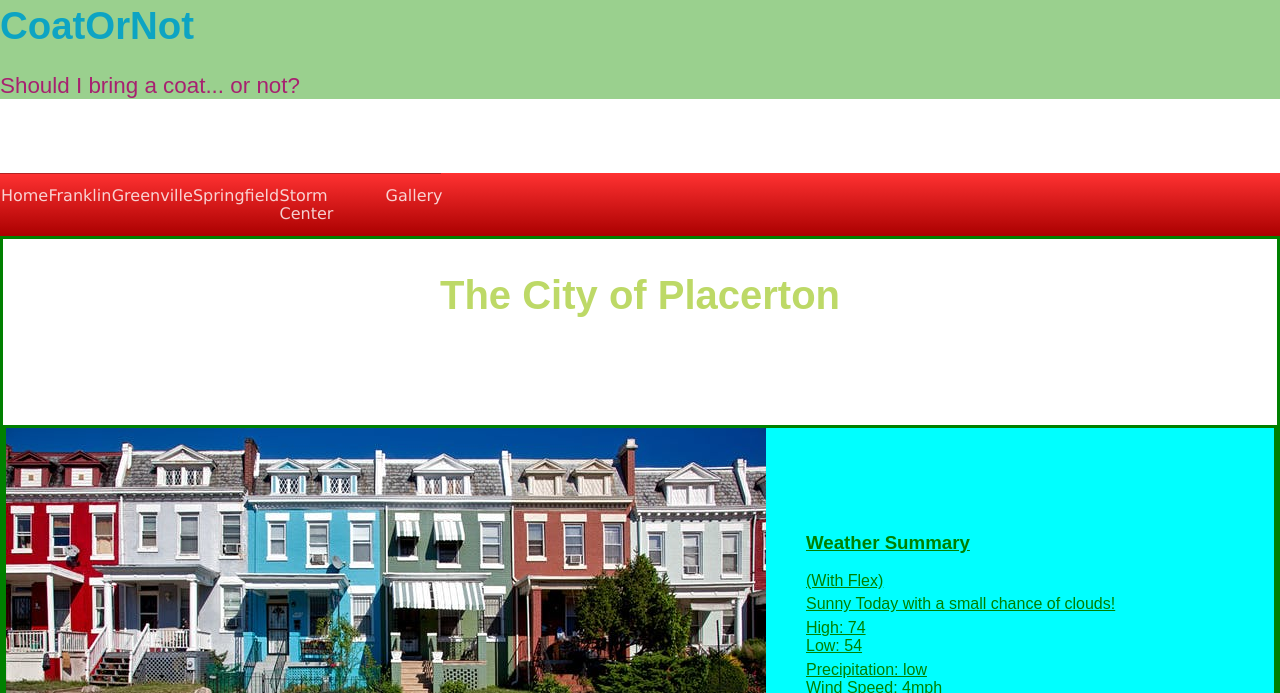
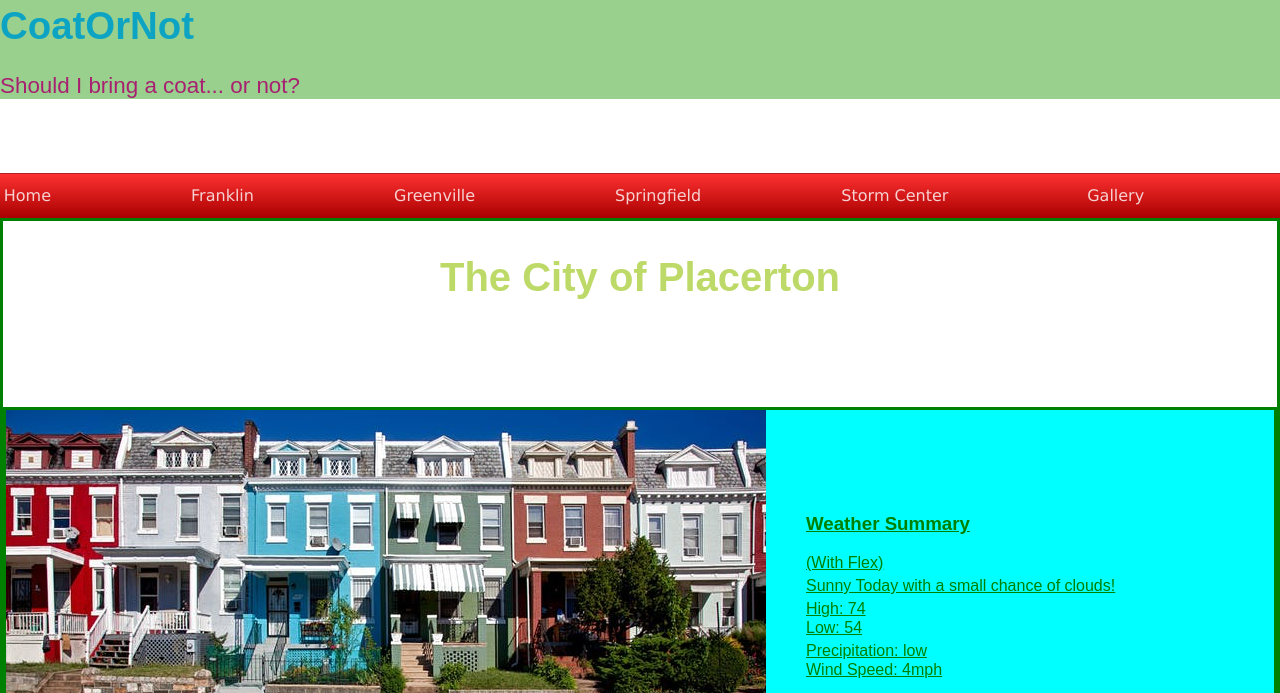
Before and after one commit to str17024/placerton, a plain HTML site: page index.html in a window 1280 px wide. Shown: the part 107-800 px from the top of the page. Drawn offline with Linux system fonts and the light colour scheme; a script that the page names is missing.

Commit message:
Update medium-5.css

```diff
--- a/medium-5.css
+++ b/medium-5.css
@@ -11,19 +11,34 @@ background: -webkit-linear-gradient(top, #ff3232 0%,#aa0000 100%); /* Chrome10-2
 background: linear-gradient(to bottom, #ff3232 0%,#aa0000 100%); /* W3C, IE10+, FF16+, Chrome26+, Opera12+, Safari7+ */
 filter: progid:DXImageTransform.Microsoft.gradient( startColorstr='#ff3232', endColorstr='#aa0000',GradientType=0 ); /* IE6-9 */}
 
-nav button {display: none;}  /* hamburger button does not need to be shown */
+nav button {
+        display:none;
+    }  /* hamburger button does not need to be shown */
 
-nav ul {margin-left: 2%;}
+    nav #primaryNav{
+        display: flex;
+        flex-flow: row nowrap;
+        justify-content: space-around;
+        align-items: center;
+    }
 
-nav ul.hide {display: block;}
+    nav #primaryNav li{
+        flex-grow: 1;
+    }
 
-nav ul li {float: left;}
+    nav ul li a {
+        padding: 0.8rem 0.3rem ;
+        border: none;
+        border-right: 1px solid rgba(0,0,0,0.3);
+        border-left: 1px solid rgba(0,0,0,0.3);
+        padding: .8rem 1rem;
+    }
 
-nav ul li a {
-  border: none;
-  border-right: 1px solid rgba(0,0,0,0.3);
-  padding: .8rem 1rem;
+    nav ul.hide {
+        display: flex;
     }
+
+
 
   section.forecast { display: block; }  /* show the 10-day forecast with the medium view and up */
 
```
